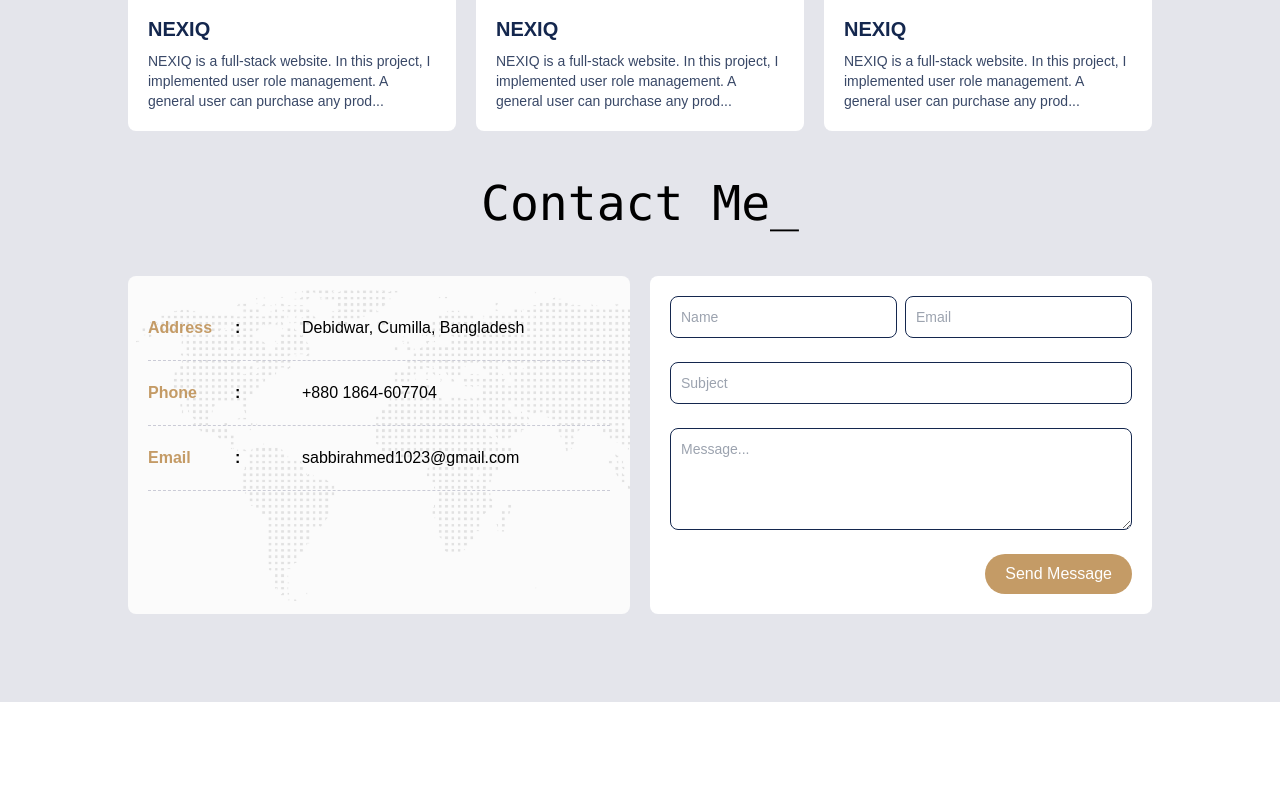
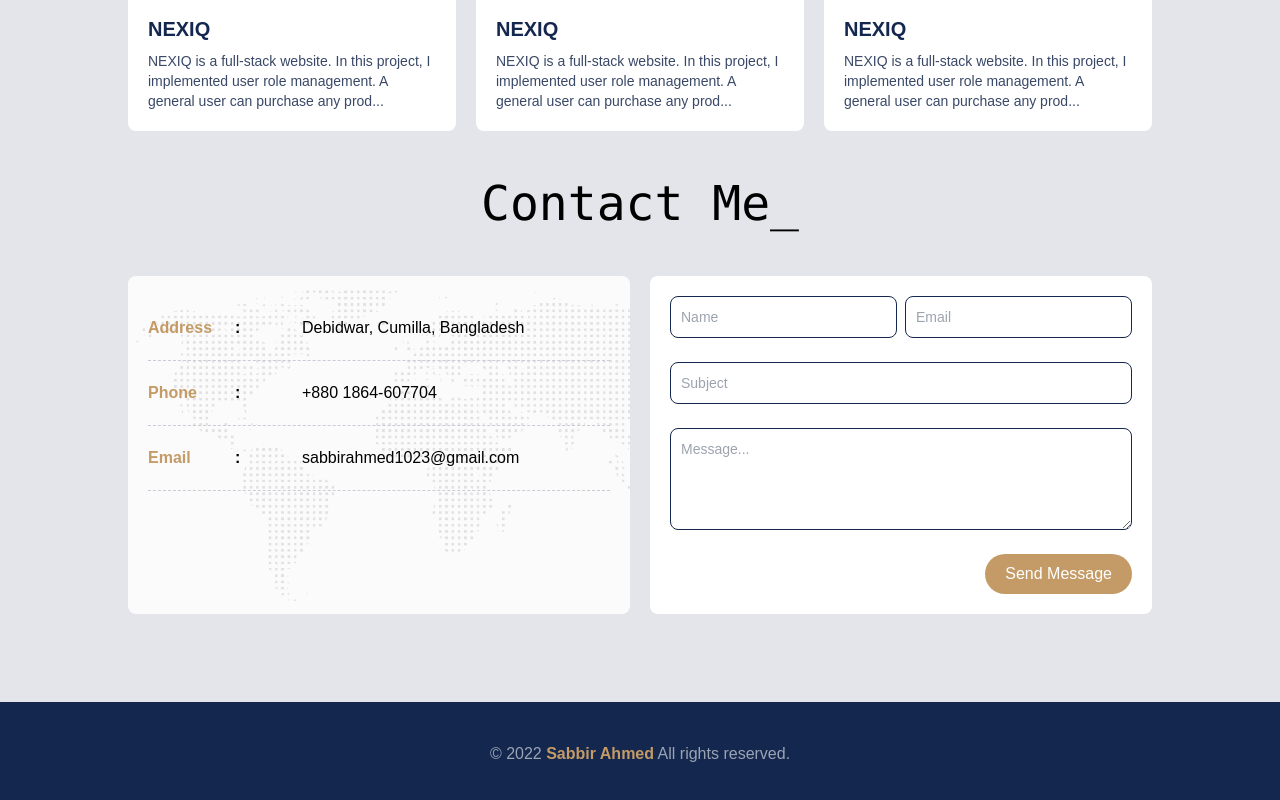
Before and after one commit to sabbir10s/Sabbir-Portfolio, a React (Create React App) app: page / in a window 1280 px wide. Shown: the part 1434-2234 px from the top of the page. Before the commit the page ends 2136 px from the top, so only its background shows below. Built offline with nearby package versions, Linux system fonts and the light colour scheme.

Commit message:
footer section added

```diff
--- a/src/App.js
+++ b/src/App.js
@@ -1,4 +1,5 @@
 import './App.css';
+import Footer from './components/Footer/Footer';
 import Home from './components/Home/Home';
 
 
@@ -6,6 +7,7 @@ function App() {
   return (
     <>
       <Home />
+      <Footer />
     </>
   );
 }
--- /dev/null
+++ b/src/components/Footer/Footer.js
@@ -0,0 +1,11 @@
+import React from 'react';
+
+const Footer = () => {
+    return (
+        <div className='bg-primary text-base-300 py-10'>
+            <p className='text-center'>&copy; 2022 <a className='text-secondary font-bold' href="https://www.linkedin.com/in/sabbir10s/" target="_blank">Sabbir Ahmed</a> All rights reserved.</p>
+        </div>
+    );
+};
+
+export default Footer;
```
